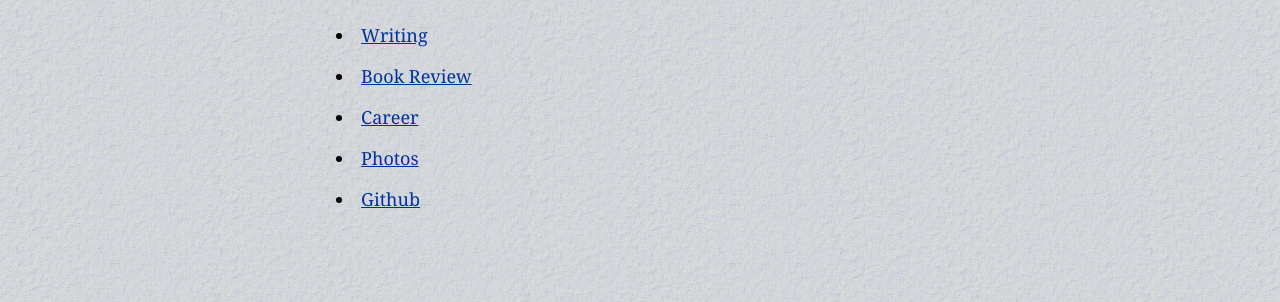
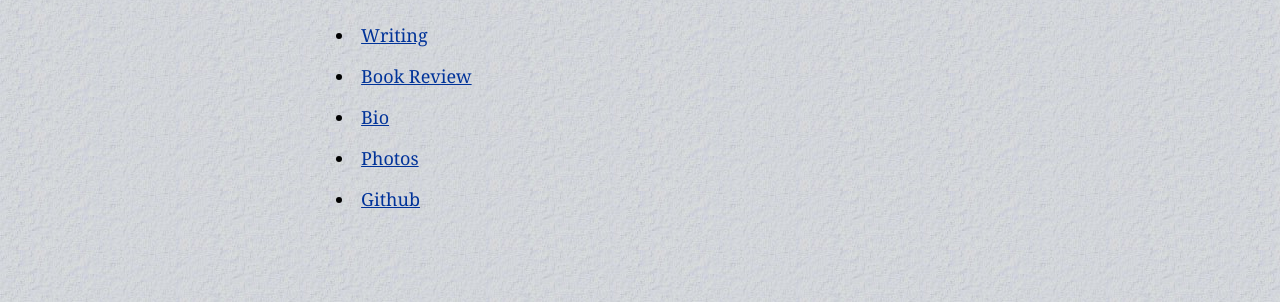
Before and after one commit to ChiragHAhuja/chiragahuja.github.io, a Jekyll site: the page built from index.md, in a window 1280 px wide. Shown: the part 222-524 px from the top of the page. Built offline with Jekyll 4.4.1, drawn with Linux system fonts in a browser that asks for light colours.

Commit message:
change career to bio

```diff
--- a/index.md
+++ b/index.md
@@ -12,6 +12,6 @@
 
 * [Writing](../writings)
 * [Book Review](../bookreviews)
-* [Career](../cv)
+* [Bio](../cv)
 * [Photos](../photos)
 * [Github](https://github.com/chiraghahuja){: target="_blank" rel="noreferrer nofollow"}
```
